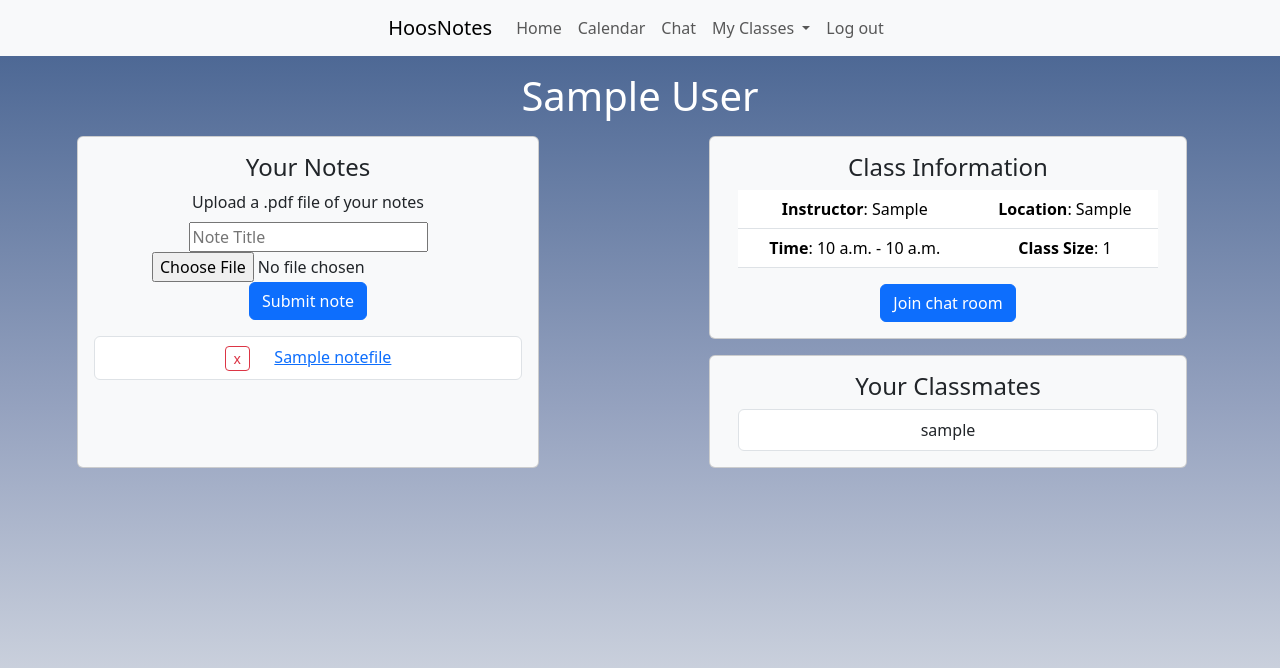
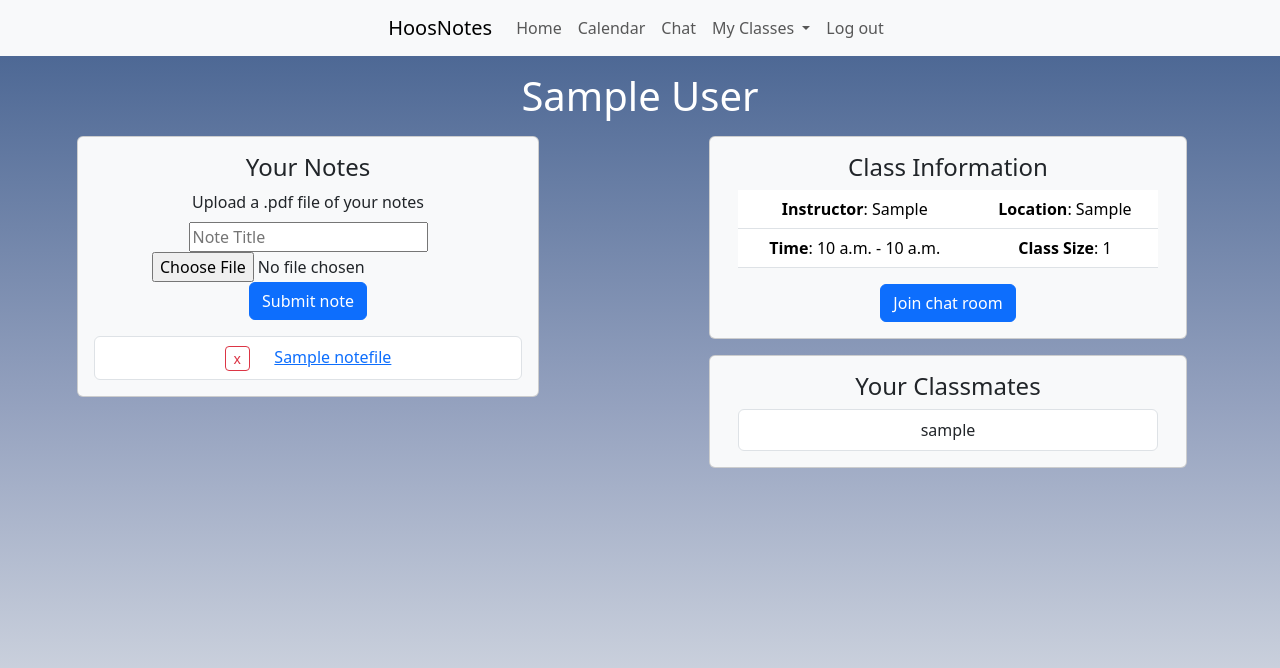
Before and after one commit to eliasposner/HoosNotes, a Django app: page /class/1/ in a window 1280 px wide. Shown: the top 668 px of the page. Run offline with Django 3.2, Linux system fonts and the light colour scheme; a user stored in the database is signed in; tables that the repository leaves empty hold one stand-in row (values such as "Sample post"); some libraries are stand-ins or nearby versions.

Commit message:
Make columns for class page grow independently of each other

```diff
--- a/scheduler/templates/scheduler/class.html
+++ b/scheduler/templates/scheduler/class.html
@@ -4,9 +4,9 @@
 {% block content %}
 <h1 class="text-center text-white m-3">{{ object.class_name }}</h1>
 
-<div class="row w-100">
+<div class="row w-100" data-masonry='{"percentPosition": true }'>
 
-    <div class="col d-flex justify-content-center">
+    <div class="col-6 d-flex justify-content-center">
 
         <div class="card w-75 text-center bg-light">
             <div class="card-body">
@@ -41,7 +41,7 @@
 
     </div>
 
-    <div class="col d-flex justify-content-center">
+    <div class="col-6 d-flex justify-content-center">
 
         <div class="row justify-content-center">
 
@@ -62,7 +62,7 @@
             </div>
         </div>
 
-        <div class="card  w-75 text-center bg-light">
+        <div class="card w-75 text-center bg-light">
             <div class="card-body">
                 <h4 class="card-title">Your Classmates</h4>
 
@@ -80,4 +80,7 @@
     </div>
 
 </div>
+
+<script src="https://cdn.jsdelivr.net/npm/masonry-layout@4.2.2/dist/masonry.pkgd.min.js" integrity="sha384-GNFwBvfVxBkLMJpYMOABq3c+d3KnQxudP/mGPkzpZSTYykLBNsZEnG2D9G/X/+7D" crossorigin="anonymous" async></script>
+
 {% endblock %}
```
